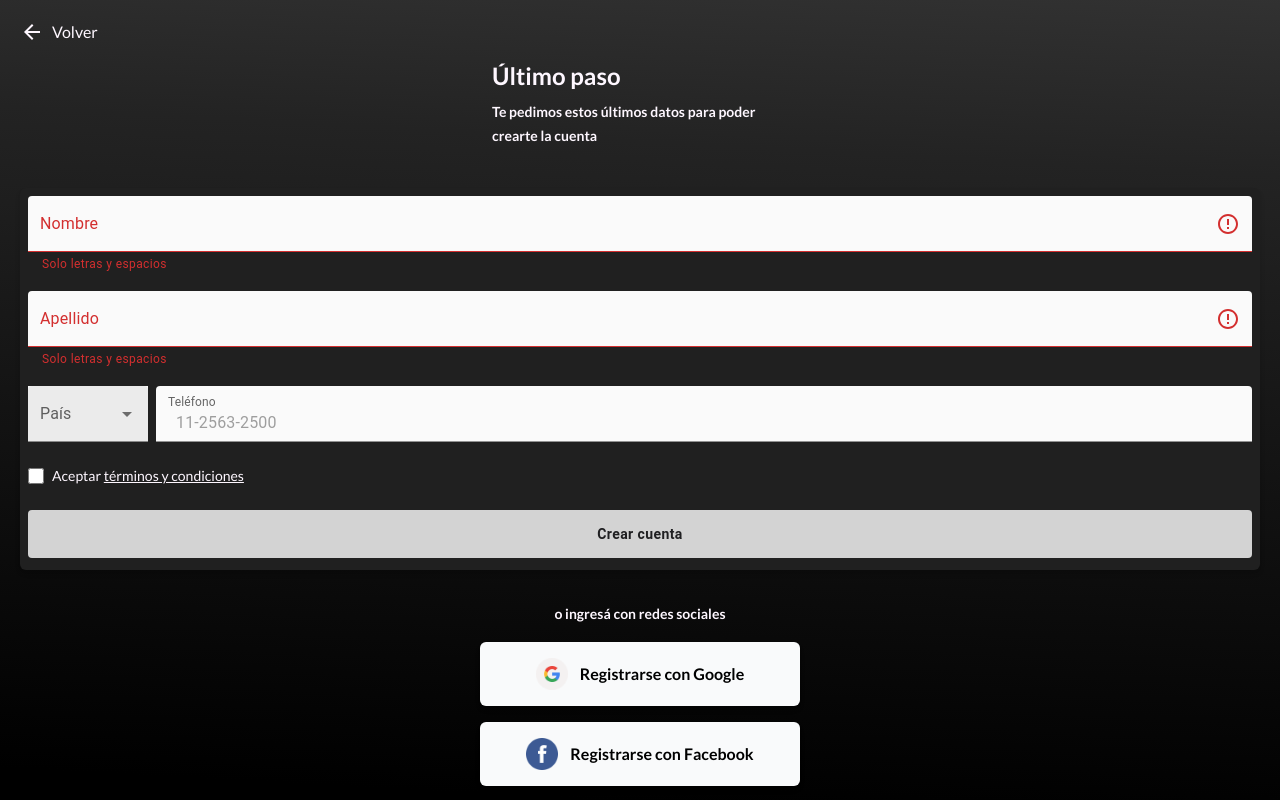
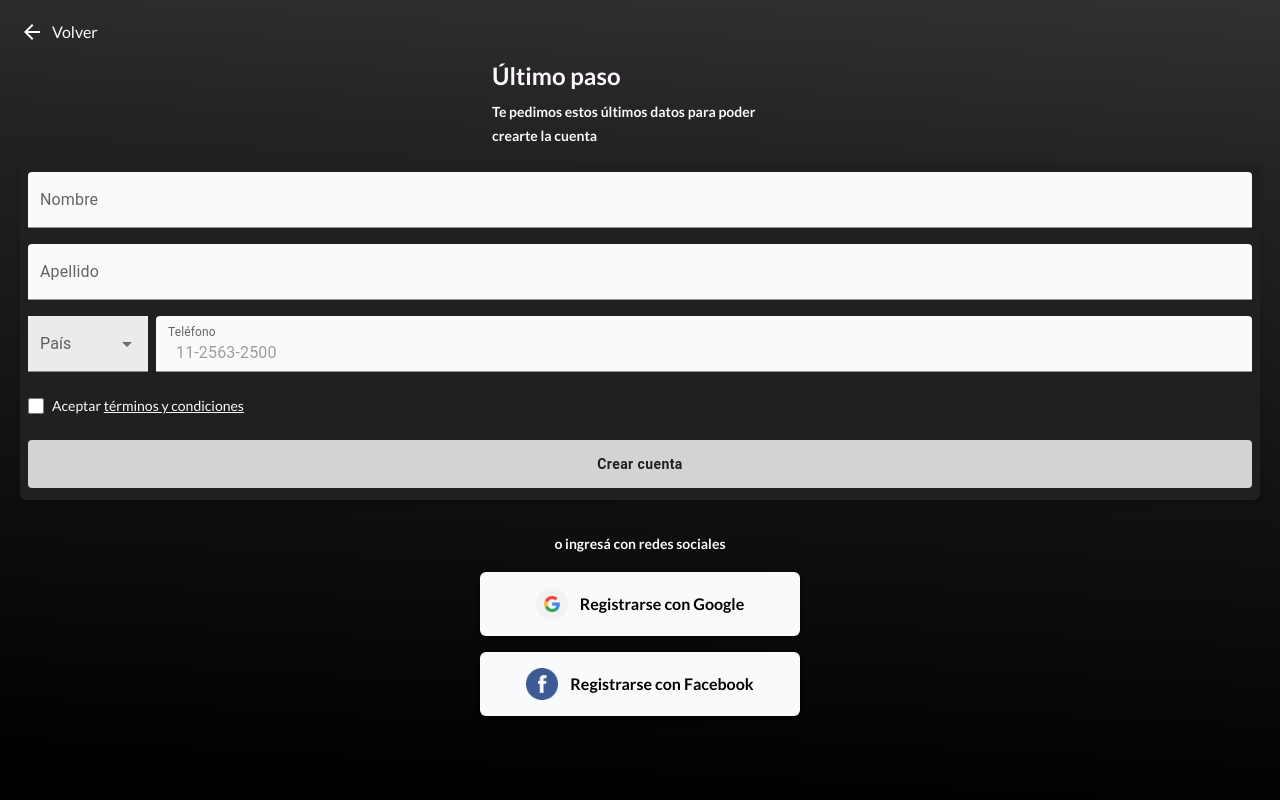
Before and after one commit to pguinazu/we-frontend, a Next.js app: page /auth/login-last-step in a window 1280 px wide. Built offline with nearby package versions, Linux system fonts and the light colour scheme.

Commit message:
Update LoginPersonalInfoForm.tsx

```diff
--- a/src/app/components/LoginPersonalInfoForm.tsx
+++ b/src/app/components/LoginPersonalInfoForm.tsx
@@ -11,19 +11,17 @@ import { useForm } from '../LoginContext';
 const LoginPersonalInfoForm: React.FC = () => {
   const { formData, setFormData } = useForm();
   const [showPopUp, setShowPopUp] = useState(false);
-  // const [touchedFields, setTouchedFields] = useState({ name: false, lastName: false, phone: false });
+  const [touchedFields, setTouchedFields] = useState({ name: false, lastName: false }); // Rastrear campos tocados
 
   const router = useRouter();
 
   const handleCreateAccount = () => {
-    console.log("Form data:", formData); // Log para ver los datos en consola
+    console.log("Form data:", formData);
     router.push('/auth/success-account');
   };
 
   const handleTermsChange = () => {
-    // setTermsAccepted((prev) => !prev);
     setFormData({ ...formData, termsAccepted: !formData.termsAccepted });
-
   };
 
   const handleOpenPopUp = () => {
@@ -34,21 +32,19 @@ const LoginPersonalInfoForm: React.FC = () => {
     setShowPopUp(false);
   };
 
-  // const handleInputChange = (setter: React.Dispatch<React.SetStateAction<string>>, field: string) =>
-  //   (e: React.ChangeEvent<HTMLInputElement>) => {
-  //     setter(e.target.value);
-  //     setTouchedFields((prev) => ({ ...prev, [field]: true }));
-  // };
+  const handleBlur = (field: string) => {
+    setTouchedFields((prev) => ({ ...prev, [field]: true }));
+  };
 
   // Validaciones
   const isNameValid = /^[a-zA-Z\s]+$/.test(formData.name);
   const isLastNameValid = /^[a-zA-Z\s]+$/.test(formData.lastName);
 
   // Verificar si el formulario es válido
-  const isFormValid = isNameValid && isLastNameValid ; //agregar validacion isPhoneValid, revisando regla segun autocomplete de codigo de area
+  const isFormValid = isNameValid && isLastNameValid;
 
   return (
-    <div className="relative mt-10 w-full h-auto bg-[#202020] shadow-md rounded-md flex flex-col gap-6 p-2 pb-3">
+    <div className="relative mt-4 w-full h-auto bg-[#202020] shadow-md rounded-md flex flex-col gap-6 p-2 pb-3">
       <div className="flex flex-col gap-4">
         <TextField
           label="Nombre"
@@ -56,13 +52,14 @@ const LoginPersonalInfoForm: React.FC = () => {
           variant="filled"
           value={formData.name}
           onChange={(e) => setFormData({ ...formData, name: e.target.value })}
+          onBlur={() => handleBlur('name')} // Marcar el campo como tocado al salir
           fullWidth
-          error={!isNameValid} // lint fix: se quito && touchedFields.name
-          helperText={!isNameValid ? "Solo letras y espacios" : ""} // lint fix: se quito && touchedFields.name
+          error={!isNameValid && touchedFields.name} // Mostrar error solo si el campo fue tocado
+          helperText={!isNameValid && touchedFields.name ? "Solo letras y espacios" : ""}
           InputProps={{
             style: { backgroundColor: '#FAFAFA' },
             endAdornment: (
-              !isNameValid && ( // lint fix: se quito && touchedFields.name
+              !isNameValid && touchedFields.name && (
                 <InputAdornment position="end">
                   <ErrorOutline color="error" />
                 </InputAdornment>
@@ -77,13 +74,14 @@ const LoginPersonalInfoForm: React.FC = () => {
           variant="filled"
           value={formData.lastName}
           onChange={(e) => setFormData({ ...formData, lastName: e.target.value })}
+          onBlur={() => handleBlur('lastName')} // Marcar el campo como tocado al salir
           fullWidth
-          error={!isLastNameValid} // lint fix: se quito && touchedFields.lastName
-          helperText={!isLastNameValid ? "Solo letras y espacios" : ""} // lint fix: se quito && touchedFields.lastName
+          error={!isLastNameValid && touchedFields.lastName} // Mostrar error solo si el campo fue tocado
+          helperText={!isLastNameValid && touchedFields.lastName ? "Solo letras y espacios" : ""}
           InputProps={{
             style: { backgroundColor: '#FAFAFA' },
             endAdornment: (
-              !isLastNameValid && ( // lint fix: se quito && touchedFields.lastName
+              !isLastNameValid && touchedFields.lastName && (
                 <InputAdornment position="end">
                   <ErrorOutline color="error" />
                 </InputAdornment>
@@ -128,7 +126,7 @@ const LoginPersonalInfoForm: React.FC = () => {
       {showPopUp && (
         <PopUp onClose={handleClosePopUp}>
           <div className="text-black">
-            <h2 className="text-lg  mb-4">Términos y Condiciones</h2>
+            <h2 className="text-lg mb-4">Términos y Condiciones</h2>
             <p>Aquí van los términos y condiciones del servicio...</p>
           </div>
         </PopUp>
```
